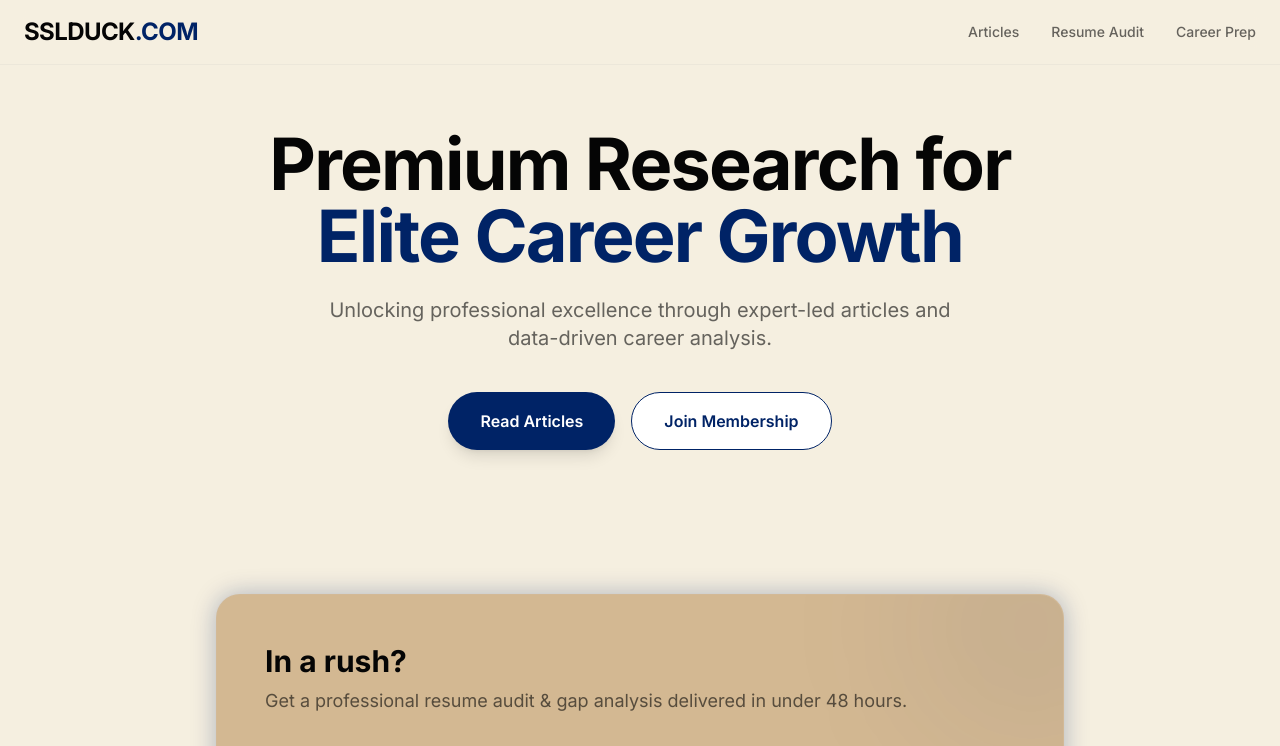
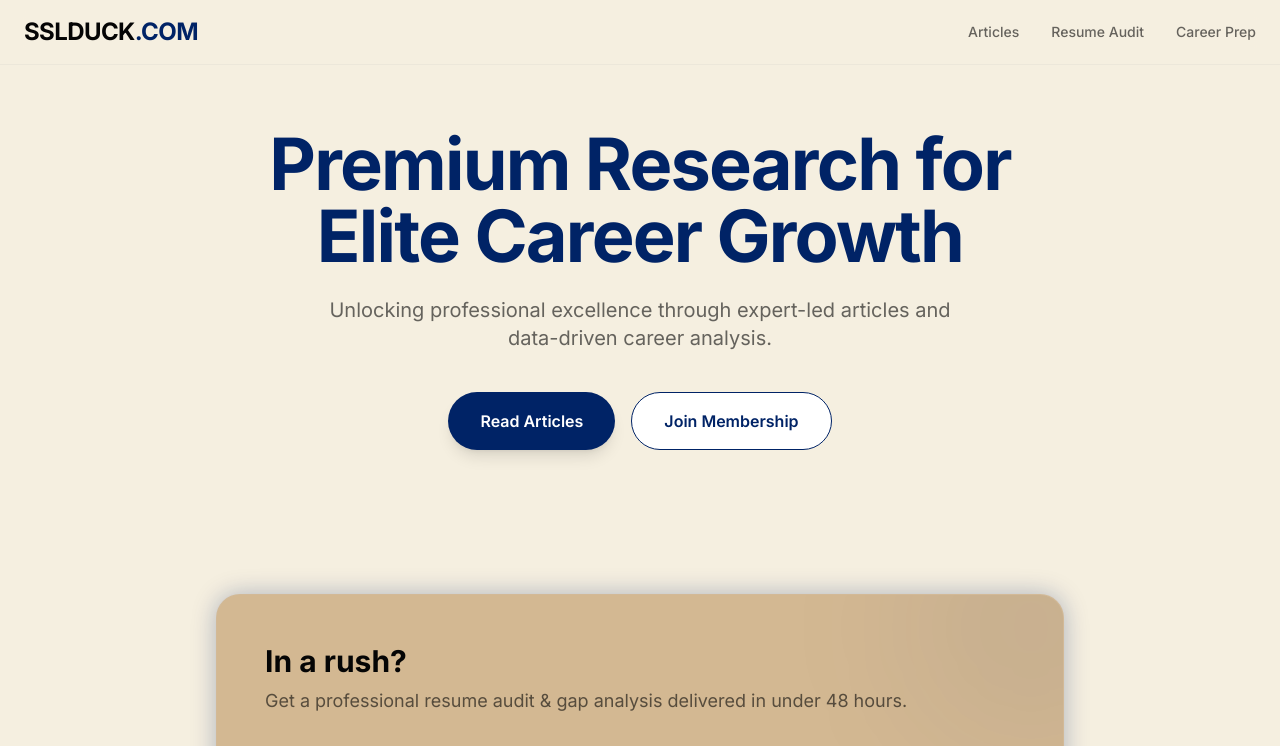
Before and after one commit to fastboomer/sslduck-lander, a Next.js app: page / in a window 1280 px wide. Shown: the top 746 px of the page. Built offline with nearby package versions, Linux system fonts and the light colour scheme.

Commit message:
Change Hero title color to royal-blue

```diff
--- a/app/components/Hero.tsx
+++ b/app/components/Hero.tsx
@@ -4,9 +4,9 @@ export const Hero: React.FC = () => {
     return (
         <section className="pt-32 pb-16 px-6">
             <div className="max-w-7xl mx-auto text-center">
-                <h1 className="text-5xl md:text-7xl font-bold tracking-tight text-foreground mb-6">
+                <h1 className="text-5xl md:text-7xl font-bold tracking-tight text-royal-blue mb-6">
                     Premium Research for <br />
-                    <span className="text-royal-blue">Elite Career Growth</span>
+                    Elite Career Growth
                 </h1>
                 <p className="text-xl text-foreground/60 max-w-2xl mx-auto mb-10">
                     Unlocking professional excellence through expert-led articles and data-driven career analysis.
```
